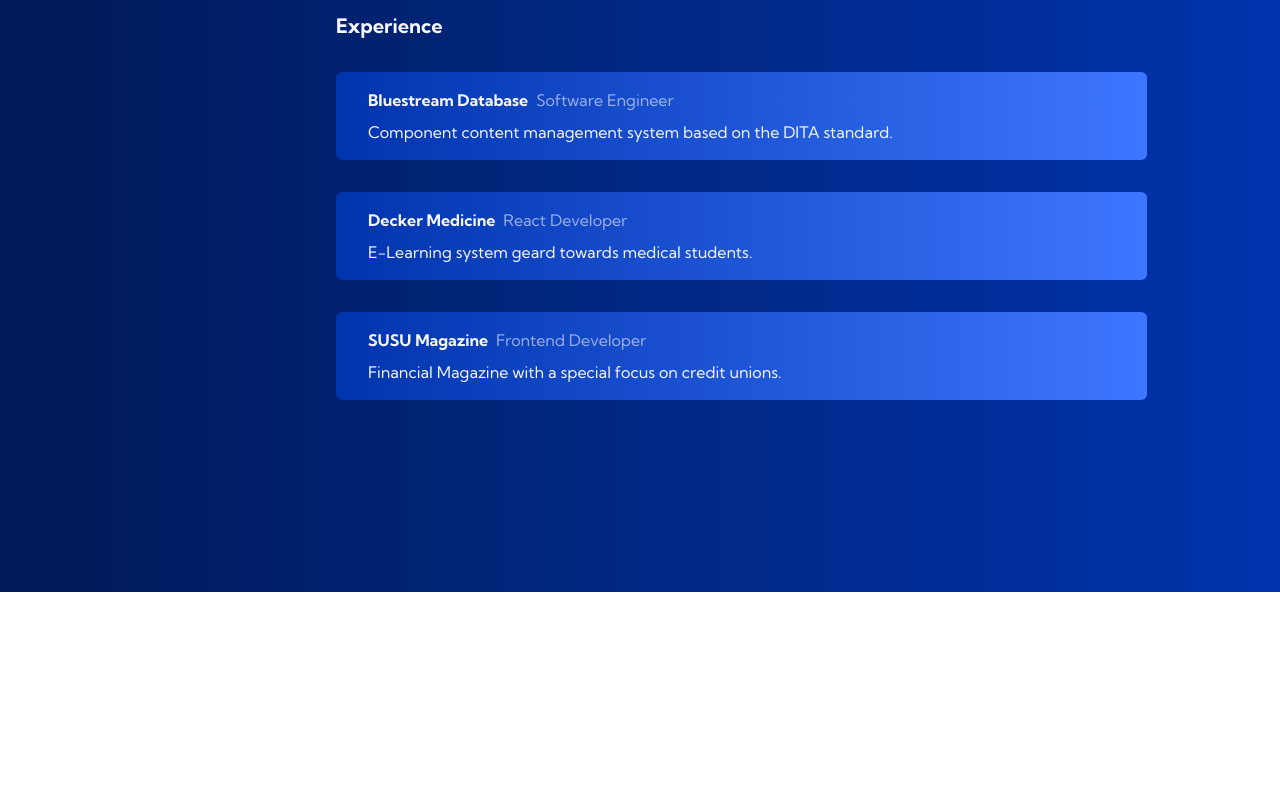
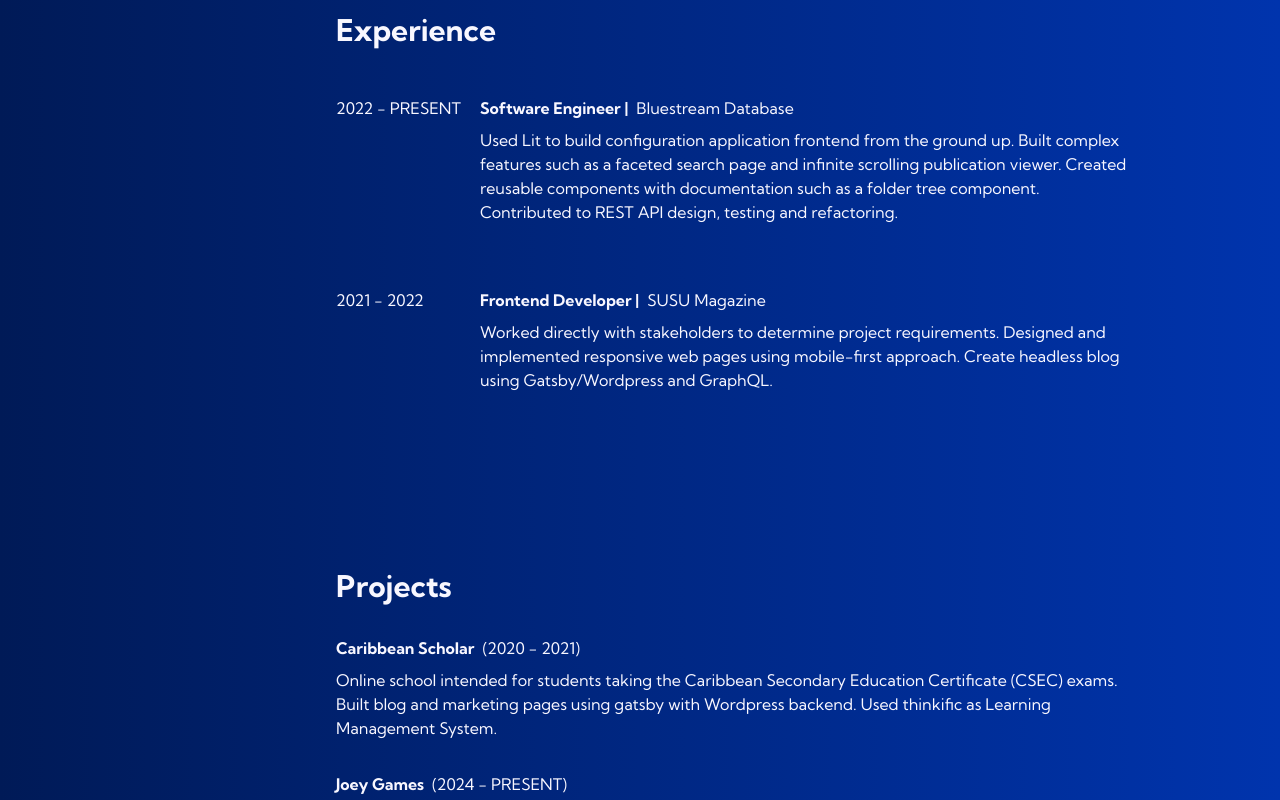
Before and after one commit to jovanmedford/jovan-medford-personal-website, a Next.js app: page /resume in a window 1280 px wide. Shown: the part 660-1460 px from the top of the page. Before the commit the page ends 1252 px from the top, so only its background shows below. Built offline with nearby package versions, Linux system fonts and the light colour scheme.

Commit message:
Feat: Add more details to resume page including download pdf button

```diff
--- a/src/app/resume/experience.json
+++ b/src/app/resume/experience.json
@@ -3,20 +3,13 @@
     "company": "Bluestream Database",
     "jobTitle": "Software Engineer",
     "startDate": "2022",
-    "description": "Component content management system based on the DITA standard."
-  },
-  {
-    "company": "Decker Medicine",
-    "jobTitle": "React Developer",
-    "startDate": "2022",
-    "endDate": "2022",
-    "description": "E-Learning system geard towards medical students."
+    "description": "Used Lit to build configuration application frontend from the ground up. Built complex features such as a faceted search page and infinite scrolling publication viewer. Created reusable components with documentation such as a folder tree component. Contributed to REST API design, testing and refactoring."
   },
   {
     "company": "SUSU Magazine",
     "jobTitle": "Frontend Developer",
-    "startDate": "2022",
+    "startDate": "2021",
     "endDate": "2022",
-    "description": "Financial Magazine with a special focus on credit unions."
+    "description": "Worked directly with stakeholders to determine project requirements. Designed and implemented responsive web pages using mobile-first approach. Create headless blog using Gatsby/Wordpress and GraphQL."
   }
 ]
--- a/src/app/resume/page.tsx
+++ b/src/app/resume/page.tsx
@@ -1,9 +1,17 @@
 "use client";
 
 import experience from "./experience.json";
-import { useEffect, useRef, useState, useContext, MutableRefObject } from "react";
+import projects from "./projects.json";
+import {
+  useEffect,
+  useRef,
+  useState,
+  useContext,
+  MutableRefObject,
+} from "react";
 import { RefsContext } from "./refs-context";
 import { addToRefs } from "../utils";
+import { Button } from "@chakra-ui/react";
 import Toc from "./toc";
 
 interface ExperienceItem {
@@ -12,6 +20,15 @@ interface ExperienceItem {
   startDate: string;
   endDate?: string;
   description: string;
+  href?: string;
+}
+
+interface ProjectItem {
+  title: string;
+  description: string;
+  startDate: string;
+  endDate?: string;
+  href?: string
 }
 
 interface ResumeSectionProps {
@@ -21,14 +38,16 @@ interface ResumeSectionProps {
 }
 
 let ResumeSection = ({ sectionId, title, children }: ResumeSectionProps) => {
-  const sectionRefs = useContext(RefsContext) as unknown as MutableRefObject<Element[]>;
+  const sectionRefs = useContext(RefsContext) as unknown as MutableRefObject<
+    Element[]
+  >;
   return (
     <section
       id={sectionId}
       ref={addToRefs(sectionRefs)}
-      className="min-h-96 mb-40"
+      className="mb-16 md:min-h-96 md:mb-40"
     >
-      <h2 className="text-xl font-bold mb-8">{title}</h2>
+      <h2 className="text-3xl font-bold mb-2 md:mb-8">{title}</h2>
       {children}
     </section>
   );
@@ -43,13 +62,28 @@ const options: IntersectionObserverInit = {
 let experienceList = experience.map((item: ExperienceItem) => (
   <li
     key={item.company}
-    className="bg-gradient-to-r from-primary-500 to-primary-300 py-4 px-8 rounded-md mb-8"
+    className="-ml-4 hover:bg-gradient-to-r from-primary-500 to-primary-300 py-4 px-4 rounded-md mb-8 md:flex"
   >
+    <div className="justify-self-center min-w-36">
+      <span className="pr-4">{item.startDate} - {item.endDate ? item.endDate : "PRESENT"}</span>
+    </div>
+    <div>
+      <div className="flex gap-2">
+        <h3 className="font-bold mb-2">{item.jobTitle} | </h3>
+        <span>{item.company}</span>
+      </div>
+      <p>{item.description}</p>
+    </div>
+  </li>
+));
+
+let projectList = projects.map((project: ProjectItem) => (
+  <li key={project.title} className="mb-8">
     <div className="flex gap-2">
-      <h3 className="font-bold mb-2">{item.company}</h3>
-      <span className="opacity-60">{item.jobTitle}</span>
+    <h3 className="font-bold mb-2">{project.title}</h3>
+    <span>({project.startDate} - {project.endDate ? project.endDate : "PRESENT"})</span>
     </div>
-    <p>{item.description}</p>
+    <p>{project.description}</p>
   </li>
 ));
 
@@ -84,6 +118,7 @@ export default function Resume() {
             <h1 className="text-2xl mb-8 font-bold uppercase">Resume</h1>
             <nav>
               <Toc activeItem={activeItem}></Toc>
+              <Button className="mt-20">Download PDF</Button>
             </nav>
           </div>
           <div className="col-start-1 md:col-start-4 md:col-end-12 mt-16">
@@ -101,6 +136,15 @@ export default function Resume() {
               <ResumeSection title="Experience" sectionId="work-experience">
                 <ul>{experienceList}</ul>
               </ResumeSection>
+              <ResumeSection title="Projects" sectionId="projects">
+                <ul>{projectList}</ul>
+              </ResumeSection>
+              <ResumeSection title="Education" sectionId="education">
+                <ul>
+                  <li>MSc Computer Science, Georgia Institute of Technology (2021-2023)</li>
+                  <li>BSc Mathematical Finance, University of Waterloo (2016-2020)</li>
+                </ul>
+              </ResumeSection>
             </RefsContext.Provider>
           </div>
         </div>
--- /dev/null
+++ b/src/app/resume/projects.json
@@ -0,0 +1,14 @@
+[
+  {
+    "title": "Caribbean Scholar",
+    "description": "Online school intended for students taking the Caribbean Secondary Education Certificate (CSEC) exams. Built blog and marketing pages using gatsby with Wordpress backend. Used thinkific as Learning Management System.",
+    "startDate": "2020",
+    "endDate": "2021",
+    "href": "https://www.thecaribbeanscholar.com/"
+  },
+  {
+    "title": "Joey Games",
+    "description": "Simple web application allowing users to play a simple memory game. Building using Next.js, Nest.js and Socket.io.",
+    "startDate": "2024"
+  }
+]
```
